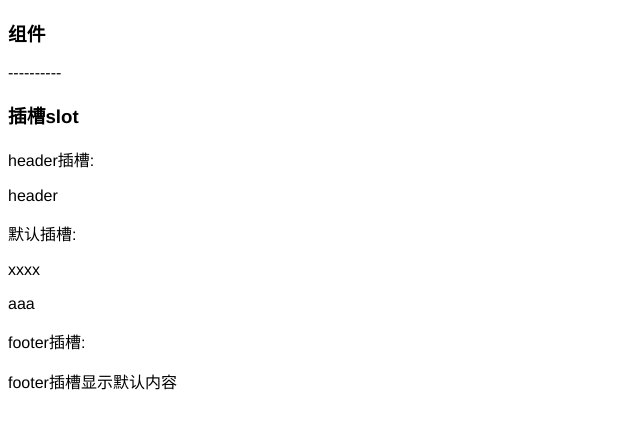
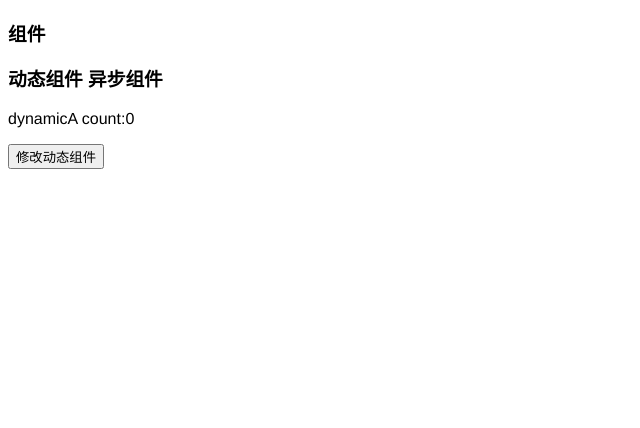
Before and after one commit to zhyafe/vue-cli, a Vue app: page / in a window 1280 px wide. Shown: the top 428 px of the page, without its empty margins (0-640 px from the left). Built offline with nearby package versions, Linux system fonts and the light colour scheme.

Commit message:
feat:dynamic组件

```diff
--- /dev/null
+++ b/src/component/DynamicAsync.vue
@@ -0,0 +1,38 @@
+<template>
+  <div>
+    <h3>动态组件 异步组件</h3>
+    <keep-alive>
+      <component :is="getComonent"></component>
+    </keep-alive>
+    <button @click="changeComps">修改动态组件</button>
+  </div>
+</template>
+
+<script>
+import DynamicA from "./views/DynamicA.vue";
+import DynamicB from "./views/DynamicB.vue";
+export default {
+  data() {
+    return {
+      comArr: ["DynamicA", "DynamicB"],
+      comIndex: 0,
+    };
+  },
+  components: {
+    DynamicA,
+    DynamicB,
+  },
+  computed: {
+    getComonent() {
+      return this.comArr[this.comIndex];
+    },
+  },
+  methods: {
+    changeComps() {
+      this.comIndex = this.comIndex ? 0 : 1;
+    },
+  },
+};
+</script>
+
+<style></style>
--- a/src/component/Index.vue
+++ b/src/component/Index.vue
@@ -7,13 +7,14 @@
     <p>----------</p>
     <CustomModel v-model="demo" /><button @click="getCoustomModel">
       获取自定义model值
-    </button> -->
+    </button>
     <p>----------</p>
-    <Slot>
+    <SlotComponent>
       <p>xxxx</p>
       <template v-slot:header>header</template>
       <p>aaa</p>
-    </Slot>
+    </SlotComponent> -->
+    <DynamicAsync />
   </div>
 </template>
 
@@ -23,7 +24,8 @@ import utils from "../utils";
 import Props from "./Props.vue";
 import CustomEvent from "./CustomEvent.vue";
 import CustomModel from "./CustomModel.vue";
-import Slot from "./Slot.vue";
+import SlotComponent from "./Slot.vue";
+import DynamicAsync from "./DynamicAsync.vue";
 export default {
   data: function() {
     return {
@@ -36,7 +38,8 @@ export default {
     Props,
     CustomEvent,
     CustomModel,
-    Slot,
+    SlotComponent,
+    DynamicAsync,
   },
 
   methods: {
--- a/src/component/Slot.vue
+++ b/src/component/Slot.vue
@@ -2,11 +2,11 @@
   <div>
     <h3>插槽slot</h3>
     <p>header插槽:</p>
-    <slot name="header">header插槽显示默认内容</slot>
+    <slot name="header"><p>header插槽显示默认内容</p></slot>
     <p>默认插槽:</p>
-    <slot>默认插槽显示默认内容</slot>
+    <slot><p>默认插槽显示默认内容</p></slot>
     <p>footer插槽:</p>
-    <slot name="footer">footer插槽显示默认内容</slot>
+    <slot name="footer"><p>footer插槽显示默认内容</p></slot>
   </div>
 </template>
 
--- /dev/null
+++ b/src/component/views/DynamicA.vue
@@ -0,0 +1,22 @@
+<template>
+  <div>
+    <p v-on:click="addCount">dynamicA count:{{ count }}</p>
+  </div>
+</template>
+
+<script>
+export default {
+  data() {
+    return {
+      count: 0,
+    };
+  },
+  methods: {
+    addCount() {
+      this.count++;
+    },
+  },
+};
+</script>
+
+<style></style>
--- /dev/null
+++ b/src/component/views/DynamicB.vue
@@ -0,0 +1,15 @@
+<template>
+  <div>
+    <p>dynamicB</p>
+  </div>
+</template>
+
+<script>
+export default {
+  data() {
+    return {};
+  },
+};
+</script>
+
+<style></style>
```
Also changed, not shown: src/component/doc.md (+7 -0 lines).
